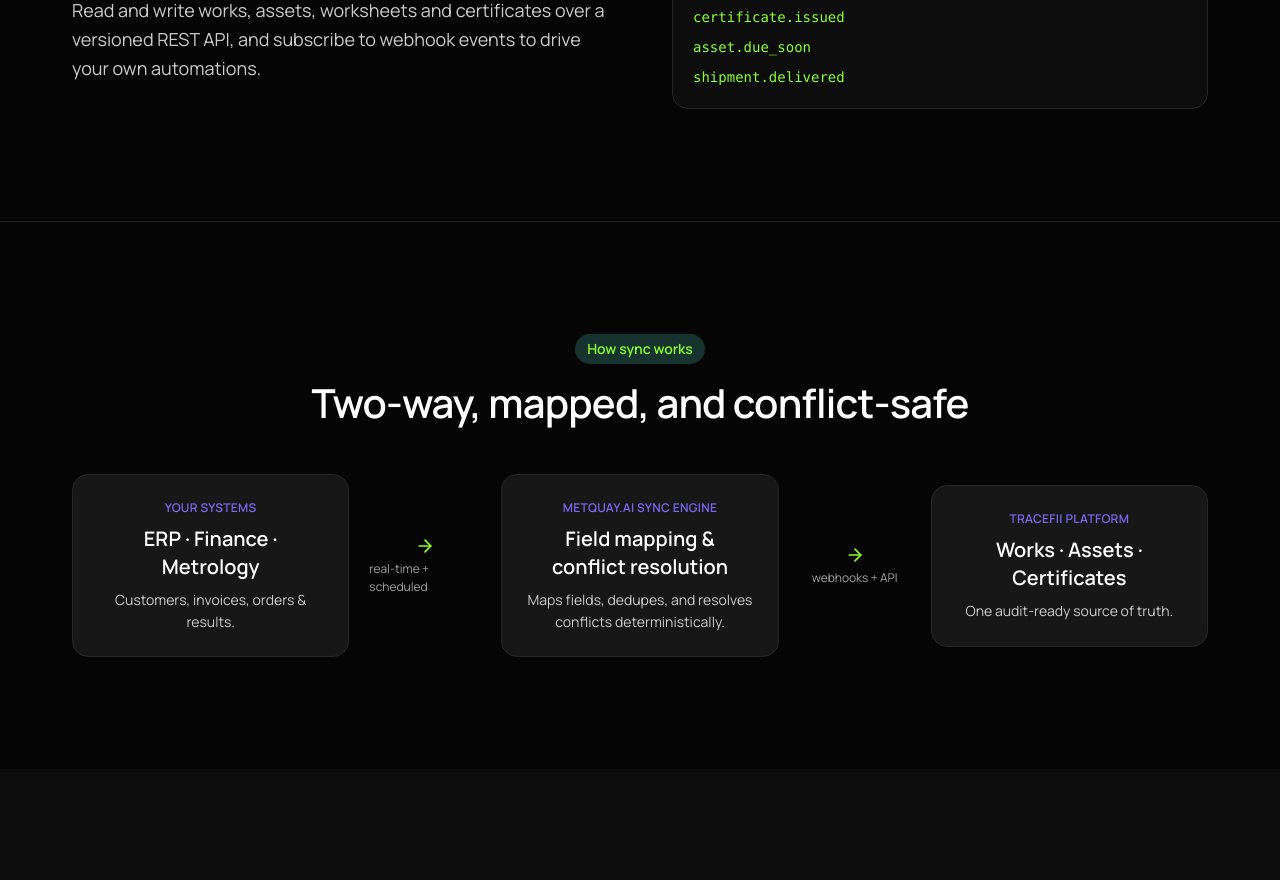
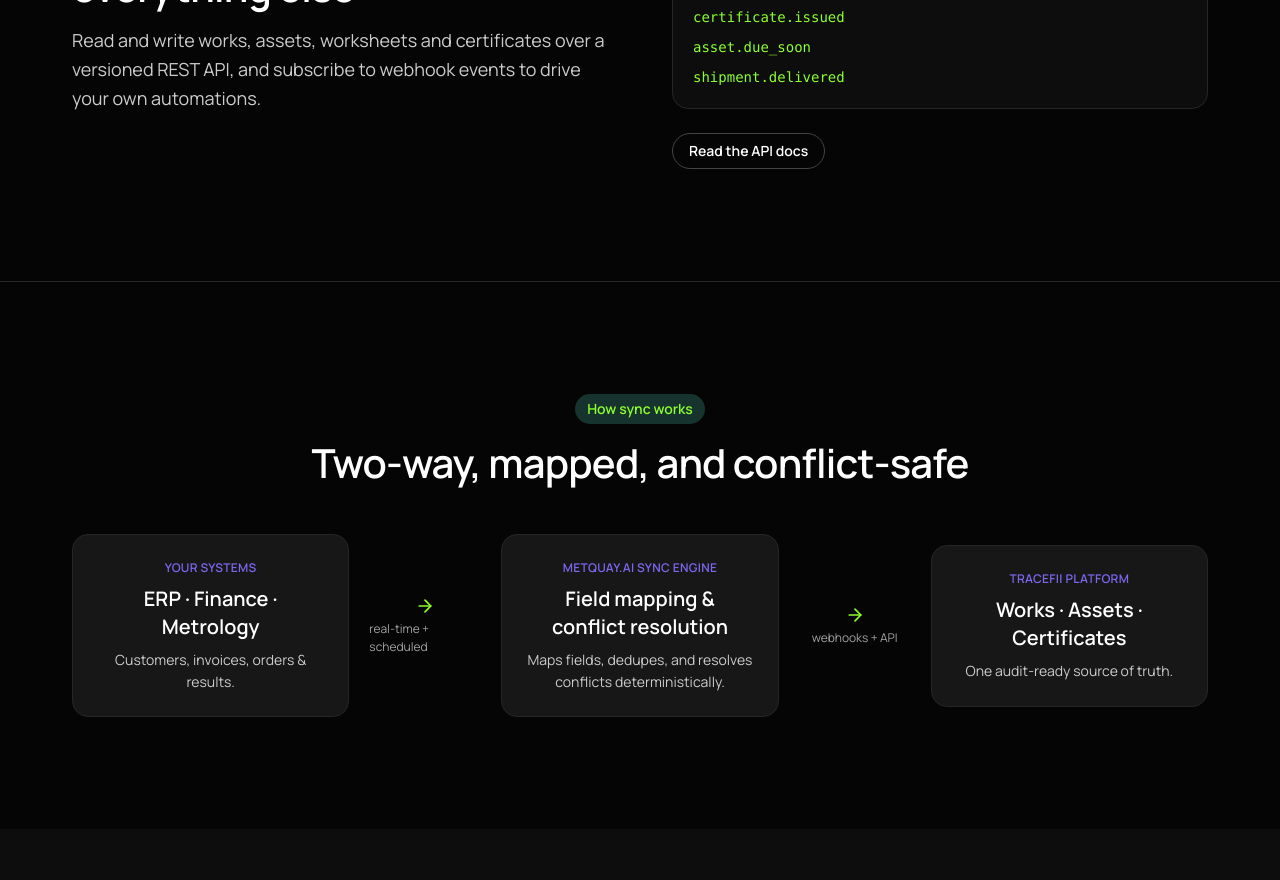
Before and after one commit to prayag-mtq/metquay-ai, a Next.js app: page /ecosystem in a window 1280 px wide. Shown: the part 3220-4100 px from the top of the page. Built offline with nearby package versions, Linux system fonts and the light colour scheme.

Commit message:
feat(ecosystem): API docs link
Co-Authored-By: Claude Opus 5.5 <noreply@anthropic.com>

```diff
--- a/src/app/ecosystem/page.tsx
+++ b/src/app/ecosystem/page.tsx
@@ -122,6 +122,9 @@ export default function EcosystemPage() {
             ))}
           </ul>
         </div>
+        <Button href={partners.docs.href} variant="secondary" size="sm" className="mt-6">
+          {partners.docs.label}
+        </Button>
       </Split>
 
       <Section labelledBy="sync-title" className="border-t border-border">
```
